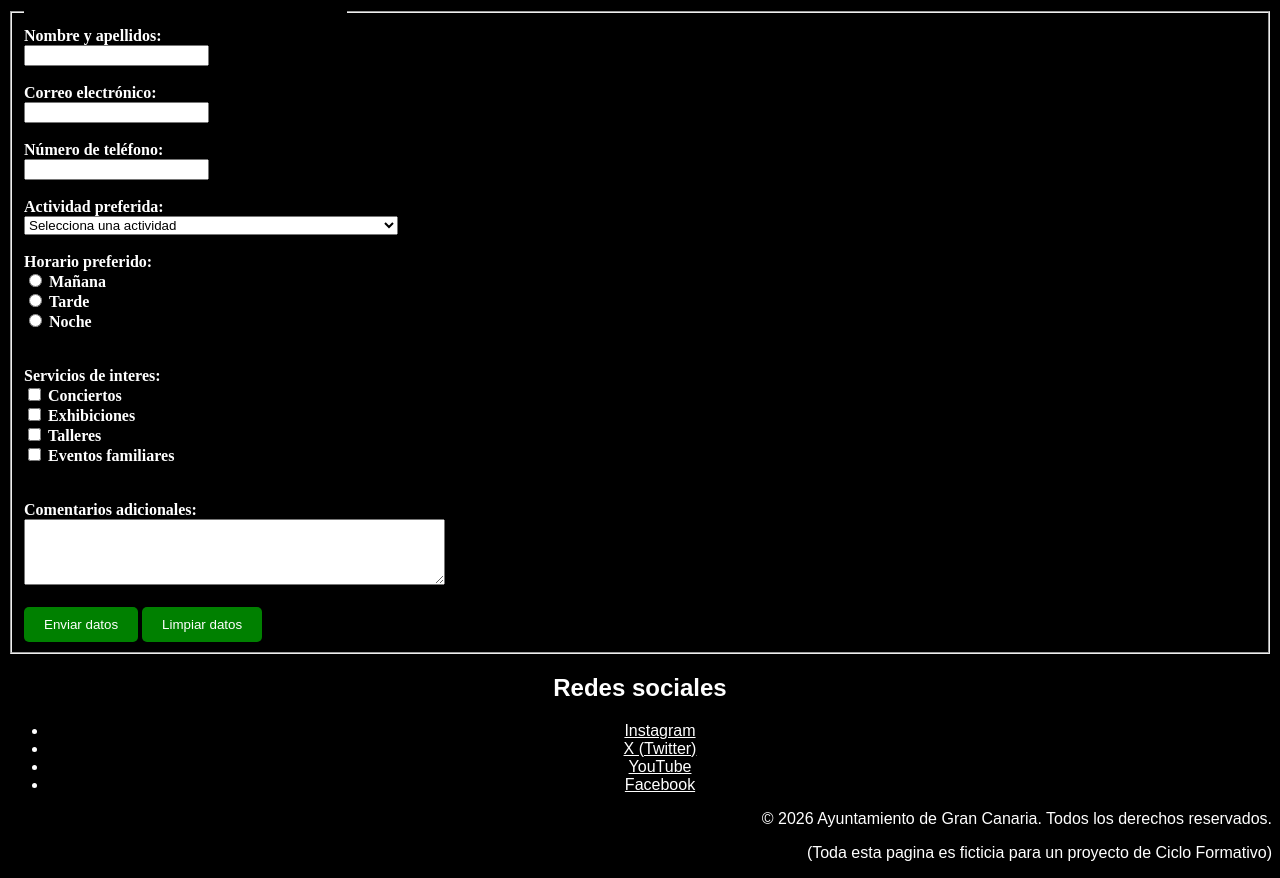
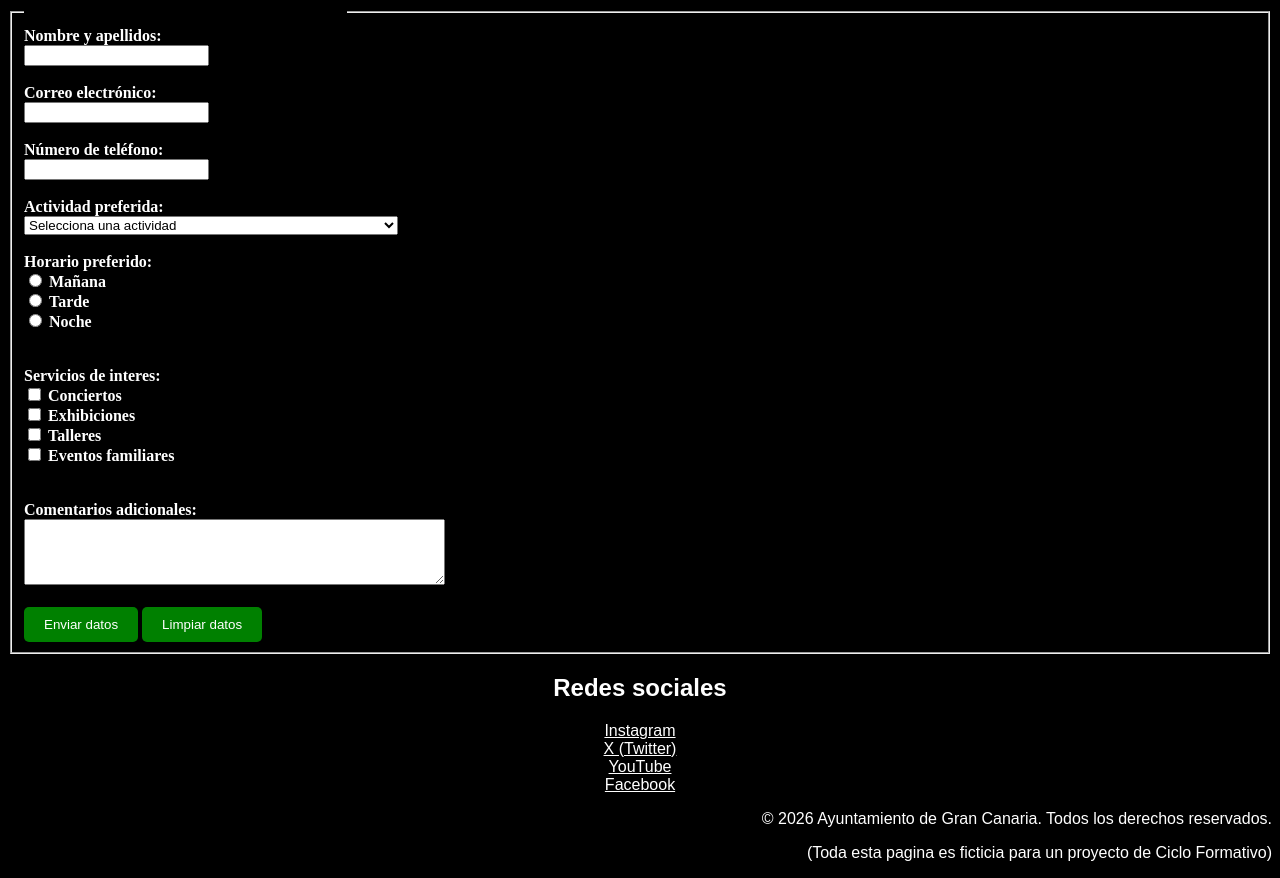
Before and after one commit to JorgeMontesMoreno/P-GINA-WEB-ACCESIBLE-Y-SEM-NTICA, a plain HTML site: page index.html in a window 1280 px wide. Shown: the part 9959-10837 px from the top of the page. Drawn offline with Linux system fonts and the light colour scheme.

Commit message:
Correcciones

```diff
--- a/index.html
+++ b/index.html
@@ -363,12 +363,10 @@
         <footer>
             <nav id="Redes sociales" style="text-align: center;">
             <h2 style="text-align: center;">Redes sociales</h2>
-                <ul>
-                    <li><a href="https://instagram.com" target="_blank" rel="noopener noreferrer">Instagram</a></li>
-                    <li><a href="https://twitter.com" target="_blank" rel="noopener noreferrer">X (Twitter)</a></li>
-                    <li><a href="https://youtube.com" target="_blank" rel="noopener noreferrer">YouTube</a></li>
-                    <li><a href="https://facebook.com" target="_blank" rel="noopener noreferrer">Facebook</a></li>
-                </ul>
+                <a href="https://instagram.com" target="_blank" rel="noopener noreferrer">Instagram</a><br>
+                <a href="https://twitter.com" target="_blank" rel="noopener noreferrer">X (Twitter)</a><br>
+                <a href="https://youtube.com" target="_blank" rel="noopener noreferrer">YouTube</a><br>
+                <a href="https://facebook.com" target="_blank" rel="noopener noreferrer">Facebook</a><br>
             </nav>
             <p style="text-align: right;">&copy; 2026 Ayuntamiento de Gran Canaria. Todos los derechos reservados.</p>
             <p style="text-align: right;"> (Toda esta pagina es ficticia para un proyecto de Ciclo Formativo)</p>
```
